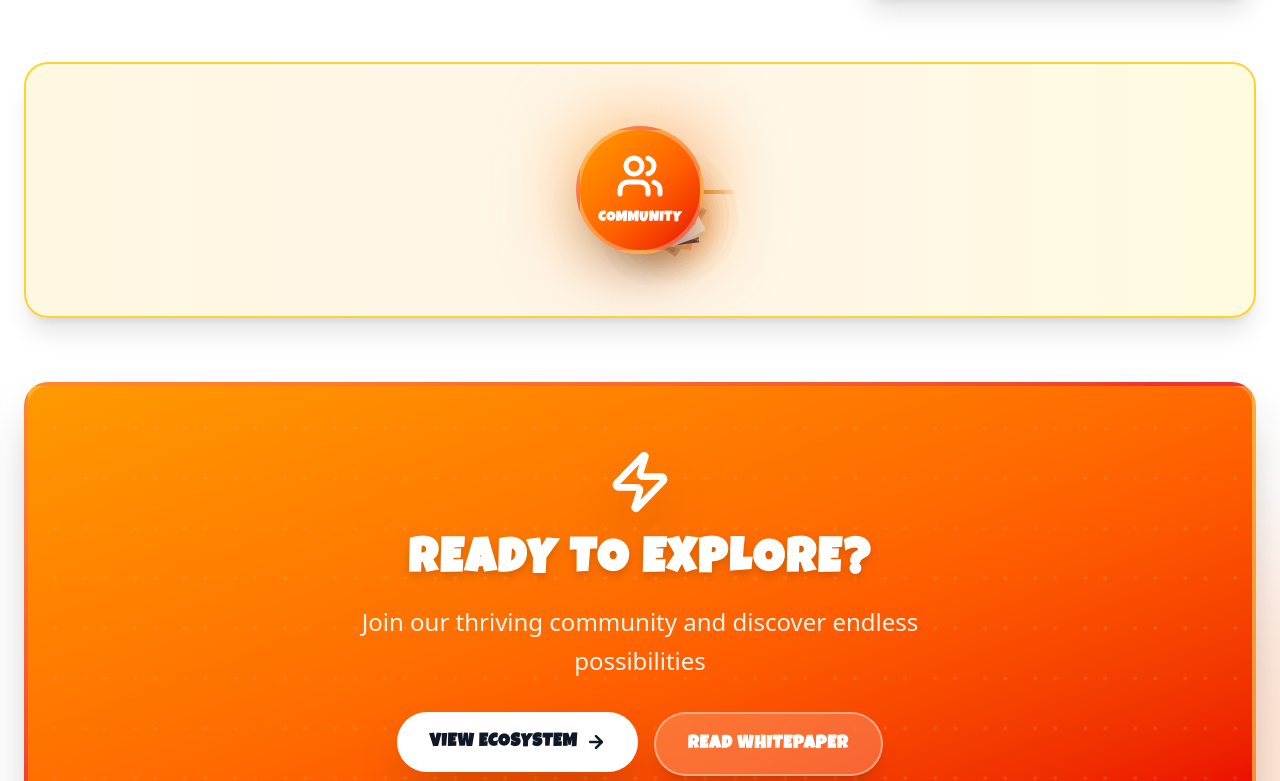
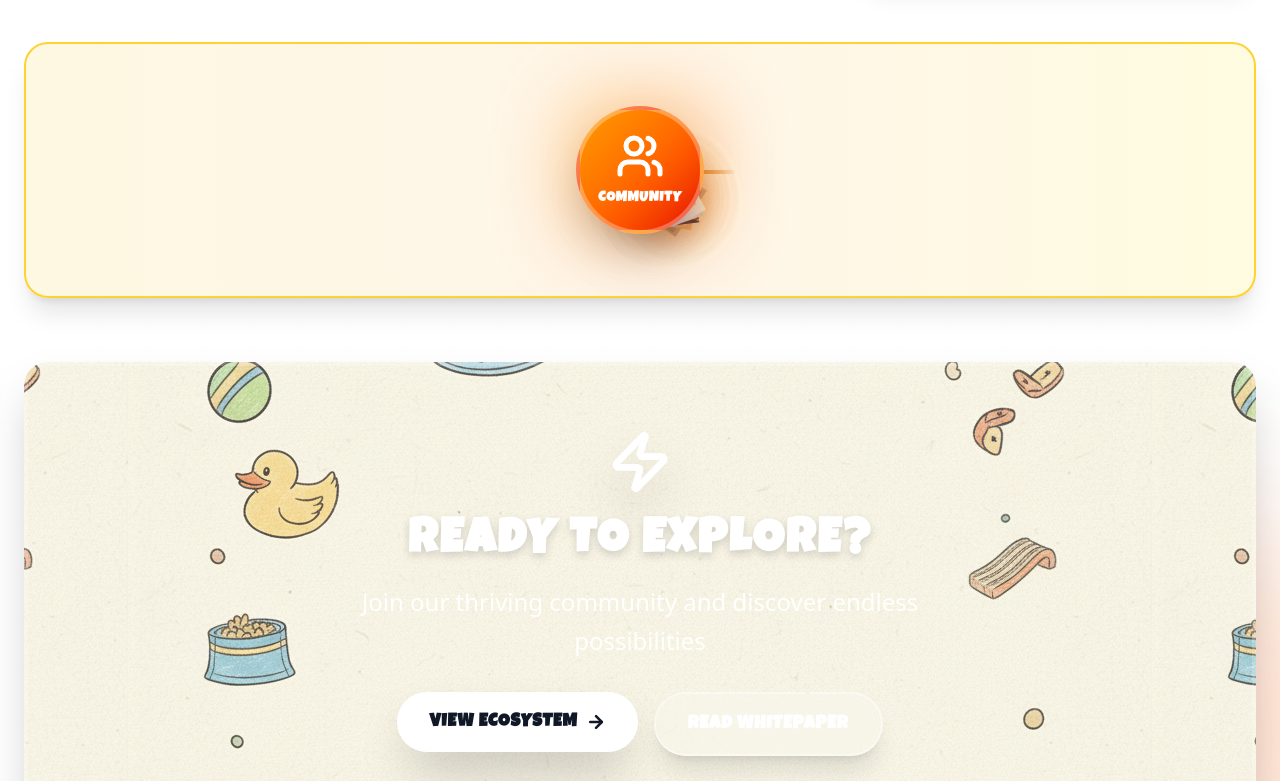
Before and after one commit to SonnyBlackVito/klovepet, a Next.js app: page / in a window 1280 px wide. Shown: the part 5833-6614 px from the top of the page. Built offline with nearby package versions, Linux system fonts and the light colour scheme.

Commit message:
first commit

```diff
--- a/src/component/Ecosystem.jsx
+++ b/src/component/Ecosystem.jsx
@@ -219,7 +219,7 @@ export default function Ecosystem() {
           {/* Header Section */}
           <motion.div variants={itemVariants} className="text-center mb-20">
             {/* Badge */}
-            <motion.div
+            {/* <motion.div
               initial={{ scale: 0, rotate: -180 }}
               animate={isInView ? { scale: 1, rotate: 0 } : {}}
               transition={{ type: "spring", stiffness: 200, delay: 0.2 }}
@@ -234,7 +234,10 @@ export default function Ecosystem() {
                 COMPLETE ECOSYSTEM
               </span>
               <Sparkles className="w-5 h-5 text-orange-600 dark:text-orange-400" />
-            </motion.div>
+            </motion.div> */}
+                <h1 className='text-6xl text-red-400 '>
+                  COMPLETE ECOSYSTEM
+                </h1>
 
             {/* Title */}
             <h2 className="text-5xl md:text-6xl lg:text-7xl font-black text-gray-900 dark:text-white mb-6 leading-tight tracking-wide">
@@ -492,7 +495,17 @@ export default function Ecosystem() {
             variants={itemVariants}
             className="relative"
           >
-            <div className="relative bg-gradient-to-br from-amber-500 via-orange-500 to-red-600 rounded-3xl p-12 md:p-16 overflow-hidden shadow-2xl border-4 border-white/20">
+            <div
+            style={{
+              backgroundImage:
+                'url("/images/Market Analysis_banner_center.png")',
+              backgroundSize: "fill",
+              backgroundPosition: "center",
+              // backgroundRepeat: "no-repeat",
+              // backgroundAttachment: "fixed",
+            }}
+
+            className="relative bg-gradient-to-br  rounded-3xl p-12 md:p-16 overflow-hidden shadow-2xl border-4 border-white/20">
               {/* Animated Background */}
               <div className="absolute inset-0 opacity-10">
                 <div className="absolute inset-0" style={{
```
